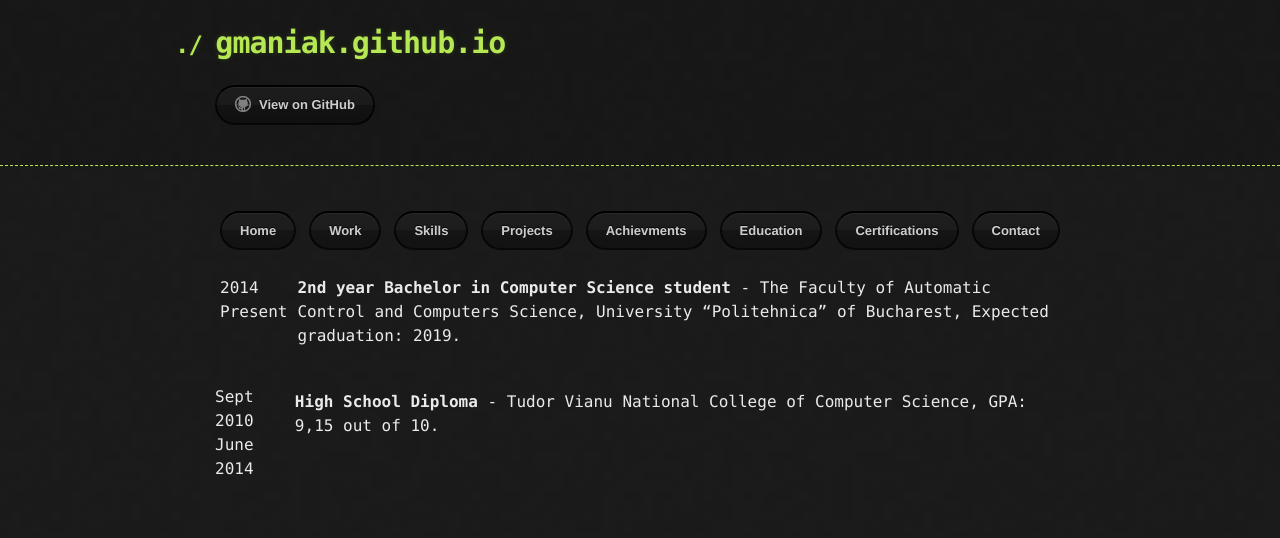
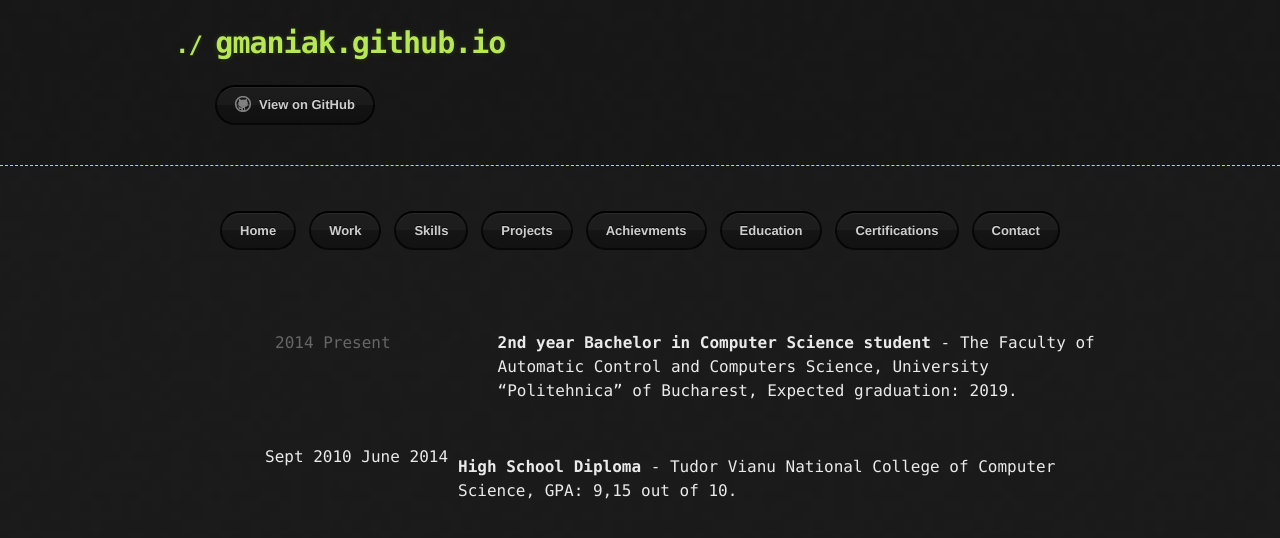
Before and after one commit to gmaniak/gmaniak.github.io, a Jekyll site: the page built from _posts/2017-04-28-education.html, in a window 1280 px wide. Shown: the top 538 px of the page. Built offline with Jekyll 4.4.1, drawn with Linux system fonts in a browser that asks for light colours; the repository's description, which GitHub fills in, is left out.

Commit message:
education modfication

```diff
--- a/_posts/2017-04-28-education.html
+++ b/_posts/2017-04-28-education.html
@@ -23,12 +23,12 @@ layout: default
 		<div class="table-container">
 
 			<div class="table-row">
-				<div class="table-date"><p>2014<br>Present</p></div>
+				<div class="table-date"><p>2014 Present</p></div>
 				<div class="table-article"><p><b>2nd year Bachelor in Computer Science student </b> - The Faculty of Automatic Control and Computers Science, University “Politehnica” of Bucharest, Expected graduation: 2019.</p></div>
 			</div>
 
 			<div class="table-row">
-				<div class="table-data"><p>Sept 2010<br>June 2014</p></div>
+				<div class="table-data"><p>Sept 2010 June 2014</p></div>
 				<div class="table-article"><p><b>High School Diploma</b> - Tudor Vianu National College of Computer Science, GPA: 9,15 out of 10.</p></div>
 			</div>
 
--- a/assets/css/style.scss
+++ b/assets/css/style.scss
@@ -21,6 +21,7 @@
 .table-container{
 	display: flex;
 	width:100%;
+	margin:50px;
 	flex-direction: column;
 	flex-wrap:wrap;
 }
@@ -34,10 +35,13 @@
 
 /*Table article content*/
 .table-article{
-	margin:5px;
+	margin:10px;
+	flex:3;
 }
 
 /*Table date content*/
 .table-date{
-	margin:5px;
+	margin:10px;
+	flex:1;
+	color: #666;
 }
```
